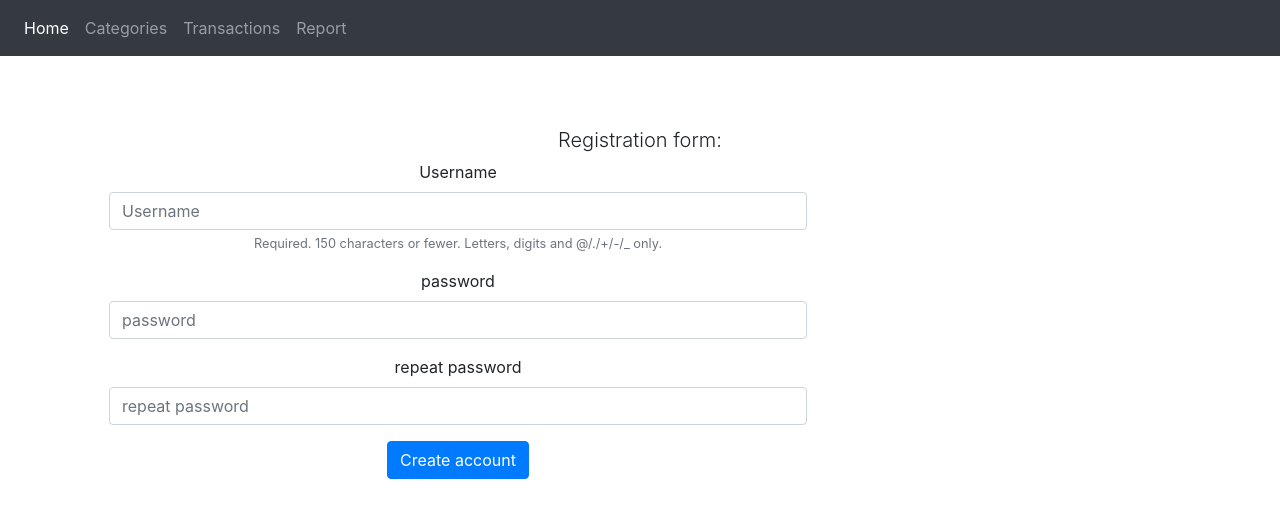
After one commit to MarianMandziuk/finance, a Django app: page /finance/register/ in a window 1280 px wide. The commit adds this page. Shown: the top 518 px of the page. Run offline with Django 3.2, Linux system fonts and the light colour scheme; some libraries are stand-ins or nearby versions.

Commit message:
Add registration and login

```diff
--- a/fin/fin/settings.py
+++ b/fin/fin/settings.py
@@ -123,3 +123,8 @@ USE_TZ = True
 # https://docs.djangoproject.com/en/2.1/howto/static-files/
 
 STATIC_URL = '/static/'
+
+
+LOGIN_REDIRECT_URL = 'finance:home'
+LOGIN_URL = 'finance:home'
+LOGOUT_URL = 'finance:home'
--- a/fin/finance/forms.py
+++ b/fin/finance/forms.py
@@ -1,6 +1,7 @@
 from django import forms
 from .models import Transaction
 from bootstrap_datepicker_plus import DatePickerInput
+from django.contrib.auth.models import User
 
 
 class TransactionForm(forms.ModelForm):
@@ -24,3 +25,20 @@ class ReportForm(forms.Form):
             raise forms.ValidationError("End date must be greater when end date!")
 
         return end_date
+
+
+class UserRegistrationForm(forms.ModelForm):
+    password1 = forms.CharField(label='password',
+                                widget=forms.PasswordInput)
+    password2 = forms.CharField(label='repeat password',
+                                widget=forms.PasswordInput)
+
+    class Meta:
+        model = User
+        fields = ('username',)
+
+    def clean_password2(self):
+        cd = self.cleaned_data
+        if cd['password1'] != cd['password2']:
+            raise forms.ValidationError('Passwords don\'t match.')
+        return cd['password2']
--- a/fin/finance/models.py
+++ b/fin/finance/models.py
@@ -6,6 +6,7 @@ class Category(models.Model):
     description = models.TextField()
     created = models.DateTimeField(auto_now_add=True)
     updated = models.DateTimeField(auto_now=True)
+    user = models.ForeignKey('auth.User', on_delete=models.CASCADE, default=None, null=True)
 
     class Meta:
         verbose_name_plural = "categories"
@@ -26,3 +27,4 @@ class Transaction(models.Model):
     description = models.TextField()
     created = models.DateTimeField(auto_now_add=True)
     updated = models.DateTimeField(auto_now=True)
+    user = models.ForeignKey('auth.User', on_delete=models.CASCADE, default=None, null=True)
--- /dev/null
+++ b/fin/finance/templates/finance/account/register.html
@@ -0,0 +1,31 @@
+{% extends 'finance/base.html' %}
+
+{% block title %}Registration{% endblock %}
+
+{% block navbar %}
+    {% include "finance/navbar.html" with active_nav='Home' %}
+{% endblock %}
+
+{% load bootstrap4 %}
+{% bootstrap_css %}
+{% bootstrap_javascript jquery='full' %}
+
+{{ form.media }}
+
+{% block content %}
+    <h2 class="lead">Registration form:</h2>
+    <div class="row">
+        <div class="col-8">
+        <form action="." method="post">
+            {% bootstrap_form form layout='horizontal' %}
+            {% csrf_token %}
+            <div class="form-group row">
+                <div class="col-sm-12">
+                    <button type="submit" class="btn btn-primary">Create account</button>
+                </div>
+            </div>
+        </form>
+        </div>
+    </div>
+
+{% endblock %}
--- a/fin/finance/templates/finance/navbar.html
+++ b/fin/finance/templates/finance/navbar.html
@@ -11,4 +11,9 @@
   <li class="nav-item {% if active_nav == 'Report' %} active{% endif %}">
     <a class="nav-link" href="{% url 'finance:report' %}">Report</a>
   </li>
+  {% if user.is_authenticated %}
+  <li class="nav-item {% if active_nav == 'Logout' %} active{% endif %}">
+    <a class="nav-link" href="{% url 'finance:logout' %}">Logout: {{ user.username }}</a>
+  </li>
+  {% endif %}
 </ul>
--- a/fin/finance/urls.py
+++ b/fin/finance/urls.py
@@ -1,5 +1,6 @@
 from django.urls import path
 from .views import category_views, home_views, transaction_views, report_views
+from django.contrib.auth import views as auth_views
 
 
 app_name = 'finance'
@@ -24,4 +25,9 @@ urlpatterns = [
 
     # reports
     path('report/', report_views.report, name='report'),
+
+    # account
+    path('login/', auth_views.LoginView.as_view(template_name='finance/account/login.html'), name='login'),
+    path('logout/', auth_views.LogoutView.as_view(template_name='finance/account/logout.html'), name='logout'),
+    path('register/', home_views.register, name='register'),
 ]
--- a/fin/finance/views/home_views.py
+++ b/fin/finance/views/home_views.py
@@ -1,5 +1,20 @@
-from django.shortcuts import render
+from django.shortcuts import render, redirect
+from ..forms import UserRegistrationForm
 
 
 def home(request):
     return render(request, 'finance/home.html')
+
+
+def register(request):
+    if request.method == 'POST':
+        form = UserRegistrationForm(request.POST)
+        if form.is_valid():
+            new_user = form.save(commit=False)
+            new_user.set_password(form
+                                  .cleaned_data['password1'])
+            new_user.save()
+            return redirect('finance:home')
+    else:
+        form = UserRegistrationForm()
+    return render(request, 'finance/account/register.html', {'form': form})
--- a/fin/finance/views/report_views.py
+++ b/fin/finance/views/report_views.py
@@ -2,11 +2,14 @@ from django.shortcuts import render
 from ..forms import ReportForm
 from ..models import Transaction, Category
 from django.db.models import Sum
+from django.contrib.auth.decorators import login_required
+
 
 import json
 import datetime
 
 
+@login_required
 def report(request):
     if request.method == 'POST':
         form = ReportForm(request.POST)
```
Also changed, not shown: fin/finance/templates/finance/account/login.html (added, +31 -0 lines), fin/finance/templates/finance/account/logout.html (added, +20 -0 lines), fin/finance/templates/finance/home.html (+8 -2 lines), fin/finance/views/category_views.py (+9 -2 lines), fin/finance/views/transaction_views.py (+9 -0 lines), fin/finance/migrations/0001_initial.py.
